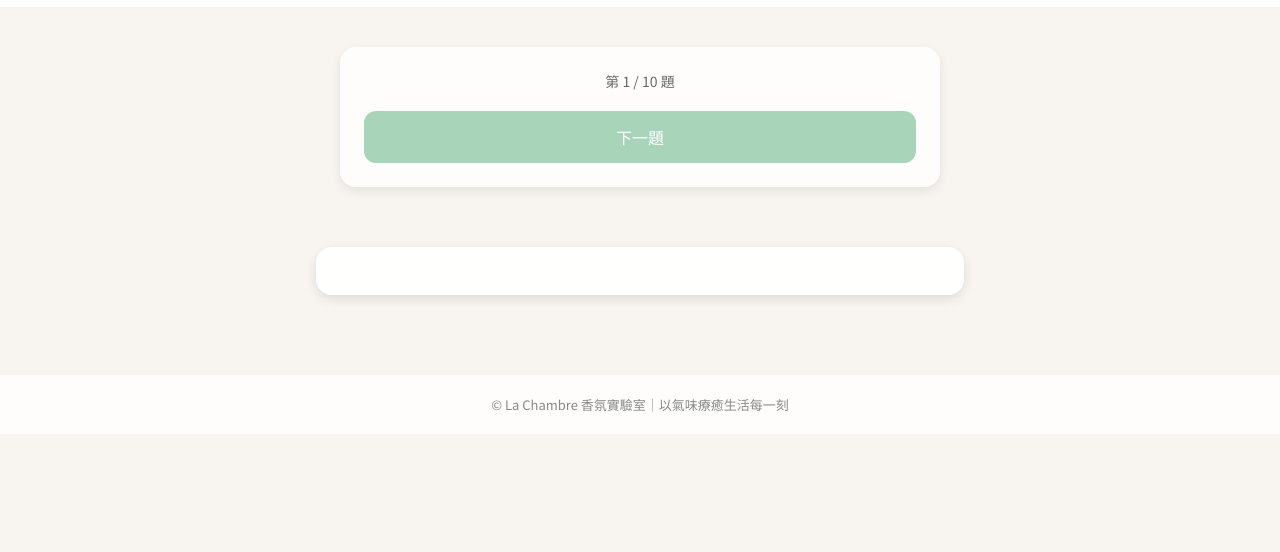
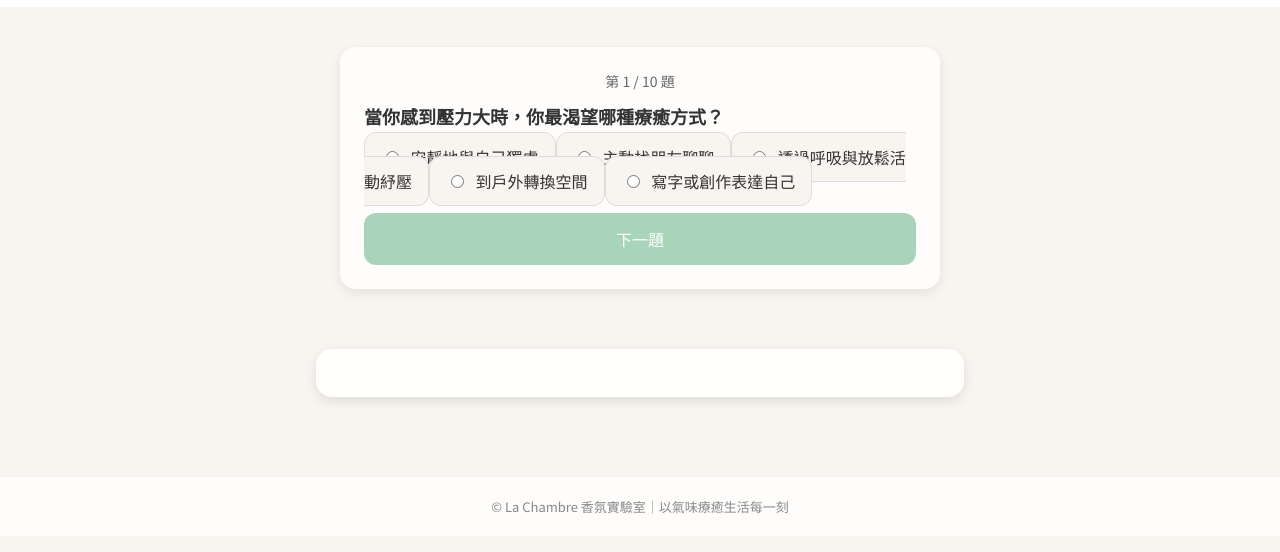
Before and after one commit to ncchenchen/LC_TEST, a plain HTML site: page index.html in a window 1280 px wide. Shown: the part 92-644 px from the top of the page. Drawn offline with Linux system fonts and the light colour scheme.

Commit message:
Update index.html

```diff
--- a/index.html
+++ b/index.html
@@ -141,11 +141,74 @@
   <footer>© La Chambre 香氛實驗室｜以氣味療癒生活每一刻</footer>
 
   <script>
-    const questions = [...]; // 這裡省略，你可貼你目前正確的題目與選項陣列
-    const options = [...];
+    const questions = [
+      "當你感到壓力大時，你最渴望哪種療癒方式？",
+      "清晨醒來，你希望迎接一天的方式是？",
+      "如果能抽空放鬆一下，你最嚮往哪種環境？",
+      "獨處時，你偏愛哪種療癒儀式？",
+      "最近的你，內心更貼近以下哪種狀態？",
+      "如果可以為生活注入一種能量，你希望是？",
+      "好友眼中的你，更像是哪種自然氣息？",
+      "當生活失衡時，你會透過什麼找回自己？",
+      "在你理想的放鬆空間中，一定會有：",
+      "你最重視培養內心的哪種品質？"
+    ];
+
+    const options = [
+      ["安靜地與自己獨處", "主動找朋友聊聊", "透過呼吸與放鬆活動紓壓", "到戶外轉換空間", "寫字或創作表達自己"],
+      ["緩慢展開新的一天", "充滿期待地出門活動", "給自己清楚的目標與節奏", "專注當下並留點空白", "享受靜靜不被打擾的時光"],
+      ["在自然中感受和諧與安定", "在開闊空間中感受自由與愉悅", "待在熟悉角落做自己喜歡的事", "安靜環境中獨自沈澱思緒", "探索一個陌生但有趣的地方"],
+      ["點蠟燭泡澡並深呼吸", "聽音樂或跳舞釋放情緒", "喝杯熱茶或躺下休息", "寫日記整理心情", "什麼都不做只靜靜發呆"],
+      ["覺得自己需要更多愛與接納", "覺得自己需要行動力", "覺得自己需要好好休息", "覺得自己需要安定安全感", "覺得自己需要靈感和自由"],
+      ["愛與溫柔的感受", "陽光與喜悅的能量", "清晰與覺察的狀態", "穩定踏實的內在", "自由探索與創造的空間"],
+      ["總能包容照顧他人情緒", "讓人感覺溫暖好相處", "很有原則但平和", "沉穩可靠可信賴", "活潑外向充滿點子"],
+      ["一點空間與自己的儀式感", "來自外界的互動與肯定", "好好打掃收納或安排生活感", "靜坐冥想或親近自然", "換個環境或開啟新挑戰"],
+      ["明亮柔和的光線與舒適布料", "空間中的動線與活潑感", "簡單乾淨不複雜的擺設", "大量自然元素或木頭材質", "有些神秘感與獨特氛圍"],
+      ["溫柔對待他人與自己", "總能保持樂觀", "有能力整理混亂", "越是困難越沉得住氣", "勇敢開創、敢於冒險"]
+    ];
+
     const valueMap = ["A", "B", "C", "D", "E"];
-    const oilMapping = {...};
-    const oilDescriptions = {...};
+
+    const oilMapping = {
+      A: ["玫瑰", "薰衣草", "茉莉", "橙花", "天竺葵", "依蘭"],
+      B: ["甜橙", "佛手柑", "白葡萄柚", "苦橙", "萊姆", "紅橘"],
+      C: ["茶樹", "迷迭香", "鼠尾草", "洋甘菊", "歐薄荷", "綠花白千層"],
+      D: ["檀香", "雪松", "絲柏", "岩蘭草", "檜木", "花梨木"],
+      E: ["廣藿香", "安息香", "馬鞭草", "百里香", "肉荳蔻", "丁香"]
+    };
+
+    const oilDescriptions = {
+      "玫瑰": "溫柔、療癒情緒與心靈的力量。",
+      "薰衣草": "放鬆神經、助眠的經典選擇。",
+      "茉莉": "增強自信與女性能量。",
+      "橙花": "舒緩焦慮、帶來安心感。",
+      "天竺葵": "平衡情緒與荷爾蒙。",
+      "依蘭": "釋放情感、增加愉悅感。",
+      "甜橙": "陽光般的歡樂能量。",
+      "佛手柑": "愉悅提振心情。",
+      "白葡萄柚": "清爽提神、激勵人心。",
+      "苦橙": "安撫焦慮與煩躁。",
+      "萊姆": "活力滿點，清新有勁。",
+      "紅橘": "提升樂觀情緒與正能量。",
+      "茶樹": "清新淨化、防護力強。",
+      "迷迭香": "提神醒腦、促進記憶力。",
+      "鼠尾草": "淨化空間與思緒。",
+      "洋甘菊": "溫和鎮定、舒緩壓力。",
+      "歐薄荷": "清新涼感、幫助集中。",
+      "綠花白千層": "強化呼吸與清新感。",
+      "檀香": "沉穩靜心、促進冥想。",
+      "雪松": "穩定、根植、安全感。",
+      "絲柏": "提升呼吸與穩定感。",
+      "岩蘭草": "穩定情緒、接地氣。",
+      "檜木": "淨化空間、帶來寧靜力量。",
+      "花梨木": "柔和木香，撫慰情緒。",
+      "廣藿香": "深層安定、消除焦慮。",
+      "安息香": "溫潤甜感，撫慰心靈。",
+      "馬鞭草": "激勵士氣、清理負能量。",
+      "百里香": "強化意志與行動力。",
+      "肉荳蔻": "溫暖提神、改善倦怠。",
+      "丁香": "香甜辛辣，喚醒創造能量。"
+    };
 
     let current = 0;
     const selections = [];
```
